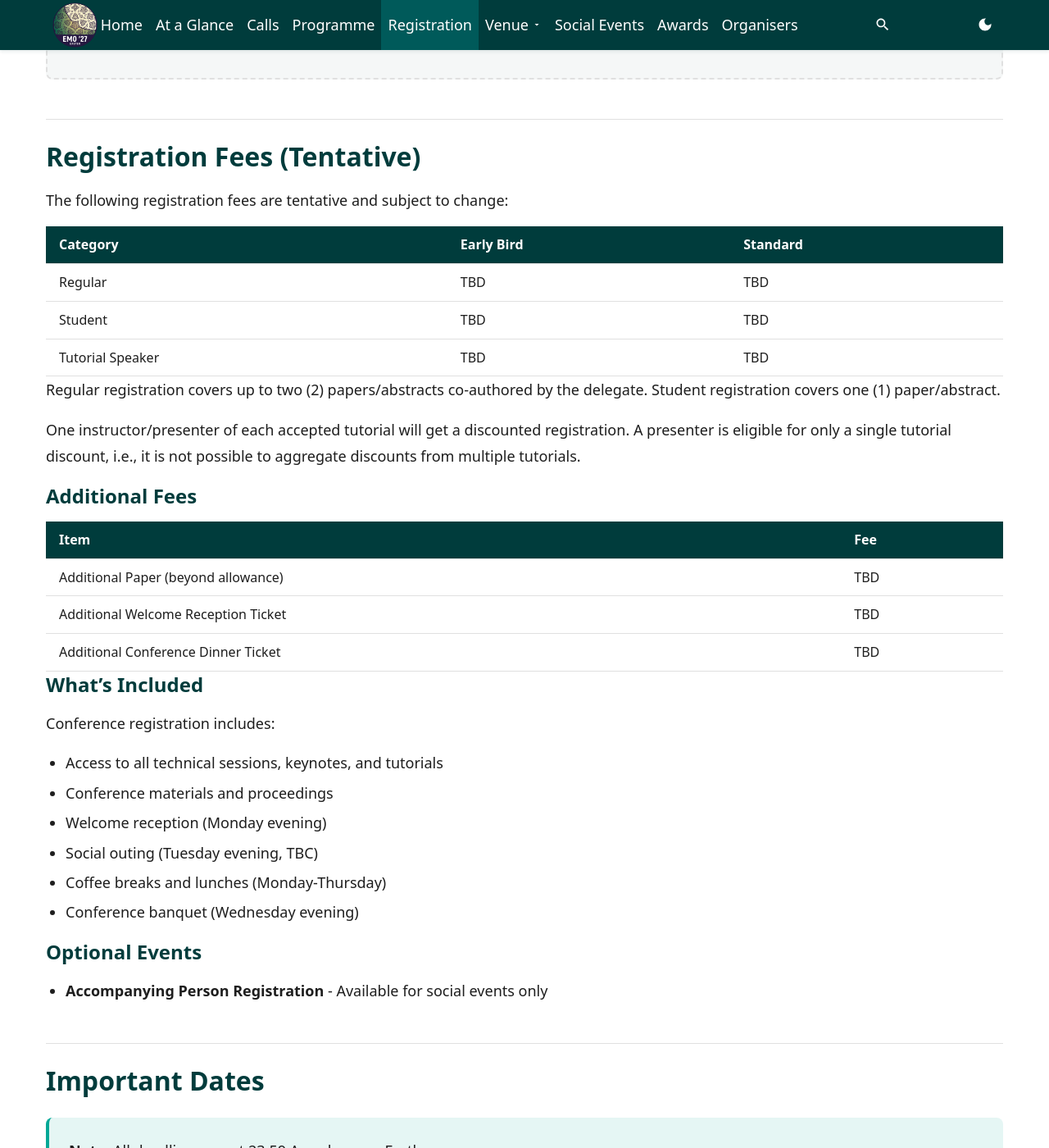
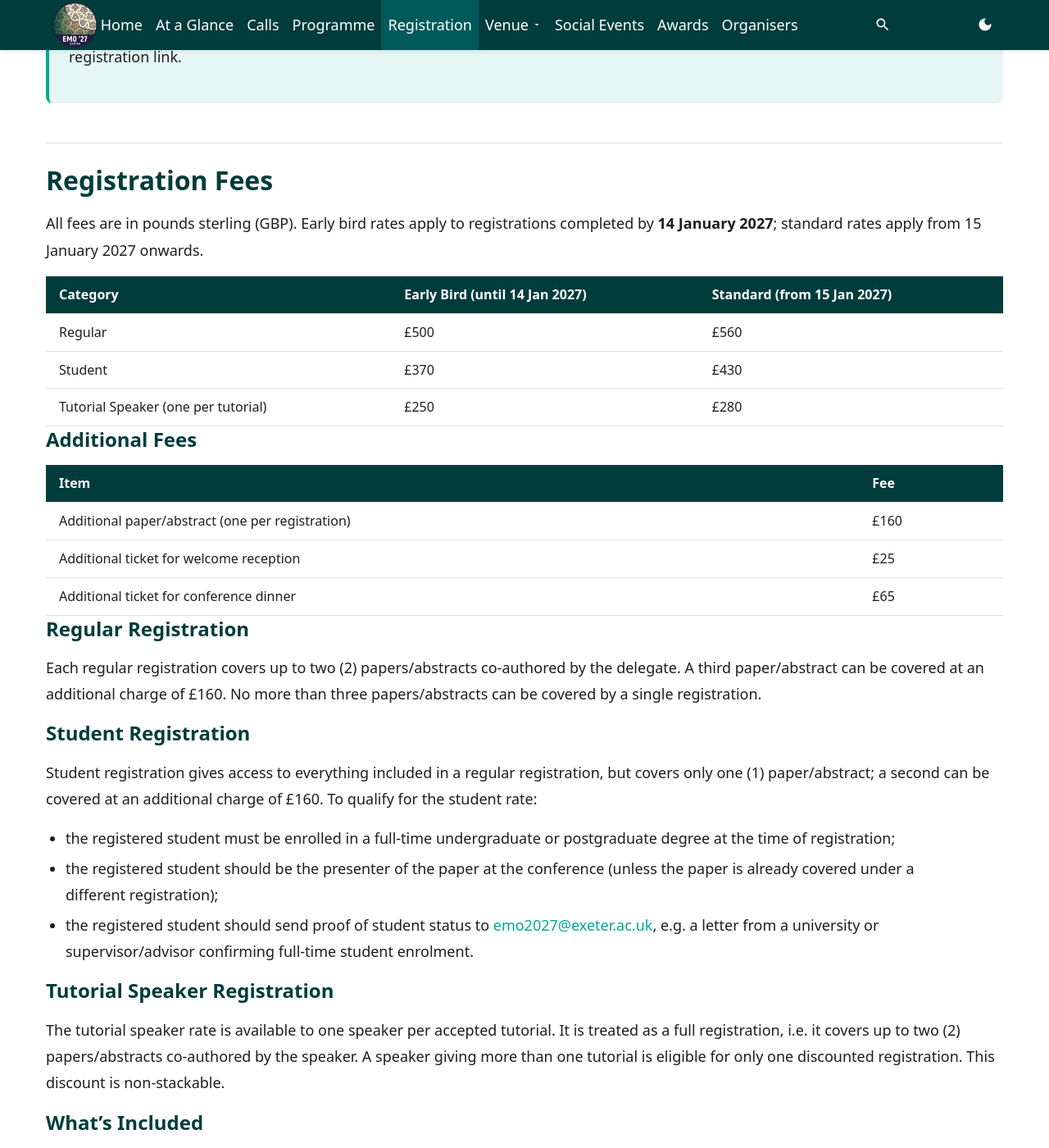
Before and after one commit to emo2027/emo2027.github.io, a Jekyll site: the page built from pages/registration.md, in a window 1280 px wide and 1400 px high, scrolled down 770 px. Shown: the whole window at 82% size. Built offline with Jekyll 4.4.1, drawn with Linux system fonts in a browser that asks for light colours; some of the changed text lies outside the part shown.

Commit message:
Add registration fees, deadlines and policies
Fill in the Registration page with the confirmed fee table (regular,
student, tutorial speaker; early bird until 14 Jan 2027, standard from
15 Jan), additional paper and social event ticket prices, student and
tutorial speaker conditions, what is included, and the non-refundable
but transferable cancellation policy. Remove the payment methods
placeholder and route visa support letter requests to the conference
email.

Add an Author Registration Deadline (4 Jan 2027, AoE) to dates.yml and
set the Early Registration Deadline to 14 Jan 2027, which also updates
the Calls page dates, the home page countdown and the deadlines ICS.

Update TODO.md with the items now done and the open questions that
depend on the registration system going live.

Co-Authored-By: Claude Fable 5.1 <noreply@anthropic.com>

```diff
--- a/pages/registration.md
+++ b/pages/registration.md
@@ -2,52 +2,60 @@
 layout: page
 title: Registration
 permalink: /registration/
-description: Register for EMO 2027 - the 14th International Conference on Evolutionary Multi-Criterion Optimization.
+description: Registration fees, deadlines and policies for EMO 2027 - the 14th International Conference on Evolutionary Multi-Criterion Optimization.
 ---
 
 ## Conference Registration
 
-<div class="info-box tbd">
-  <h3>Coming Soon</h3>
-  <p>Registration will open in early 2027. Please check back later for registration details and fees.</p>
+<div class="info-box notice">
+  <h3>Registration Opening Soon</h3>
+  <p>The registration system will open soon. The registration fees and conditions are listed below; please check back for the registration link.</p>
 </div>
 
-## Registration Fees (Tentative)
+## Registration Fees
 
-The following registration fees are tentative and subject to change:
+All fees are in pounds sterling (GBP). Early bird rates apply to registrations completed by **14 January 2027**; standard rates apply from 15 January 2027 onwards.
 
-| Category         | Early Bird | Standard |
-| ---------------- | ---------- | -------- |
-| Regular          | TBD        | TBD      |
-| Student          | TBD        | TBD      |
-| Tutorial Speaker | TBD        | TBD      |
-
-Regular registration covers up to two (2) papers/abstracts co-authored by the delegate. Student registration covers one (1) paper/abstract.
-
-One instructor/presenter of each accepted tutorial will get a discounted registration. A presenter is eligible for only a single tutorial discount, i.e., it is not possible to aggregate discounts from multiple tutorials.
+| Category                            | Early Bird (until 14 Jan 2027) | Standard (from 15 Jan 2027) |
+| ----------------------------------- | ------------------------------ | --------------------------- |
+| Regular                             | £500                           | £560                        |
+| Student                             | £370                           | £430                        |
+| Tutorial Speaker (one per tutorial) | £250                           | £280                        |
 
 ### Additional Fees
 
-| Item                                | Fee |
-| ----------------------------------- | --- |
-| Additional Paper (beyond allowance) | TBD |
-| Additional Welcome Reception Ticket | TBD |
-| Additional Conference Dinner Ticket | TBD |
+| Item                                             | Fee  |
+| ------------------------------------------------ | ---- |
+| Additional paper/abstract (one per registration) | £160 |
+| Additional ticket for welcome reception          | £25  |
+| Additional ticket for conference dinner          | £65  |
+
+### Regular Registration
+
+Each regular registration covers up to two (2) papers/abstracts co-authored by the delegate. A third paper/abstract can be covered at an additional charge of £160. No more than three papers/abstracts can be covered by a single registration.
+
+### Student Registration
+
+Student registration gives access to everything included in a regular registration, but covers only one (1) paper/abstract; a second can be covered at an additional charge of £160. To qualify for the student rate:
+
+- the registered student must be enrolled in a full-time undergraduate or postgraduate degree at the time of registration;
+- the registered student should be the presenter of the paper at the conference (unless the paper is already covered under a different registration);
+- the registered student should send proof of student status to [{{ site.data.conference.contact.email }}](mailto:{{ site.data.conference.contact.email }}), e.g. a letter from a university or supervisor/advisor confirming full-time student enrolment.
+
+### Tutorial Speaker Registration
+
+The tutorial speaker rate is available to one speaker per accepted tutorial. It is treated as a full registration, i.e. it covers up to two (2) papers/abstracts co-authored by the speaker. A speaker giving more than one tutorial is eligible for only one discounted registration. This discount is non-stackable.
 
 ### What's Included
 
-Conference registration includes:
+Every registration (regular, student, and tutorial speaker) includes:
 
-- Access to all technical sessions, keynotes, and tutorials
-- Conference materials and proceedings
-- Welcome reception (Monday evening)
-- Social outing (Tuesday evening, TBC)
-- Coffee breaks and lunches (Monday-Thursday)
-- Conference banquet (Wednesday evening)
+- Access to all conference sessions (tutorials, keynotes, and paper sessions)
+- Arrival, morning, and afternoon coffee/tea breaks
+- Buffet lunches
+- Social events, e.g. the welcome reception (Monday 5 April 2027) and the conference dinner (Wednesday 7 April 2027)
 
-### Optional Events
-
-- **Accompanying Person Registration** - Available for social events only
+Additional tickets for the welcome reception and conference dinner, e.g. for accompanying persons, can be purchased at the prices listed above.
 
 ## Important Dates
 
@@ -79,29 +87,19 @@ Conference registration includes:
 
 ## Author Registration
 
-<div class="info-box notice">
-  <strong>Important:</strong> At least one author of each accepted full paper or abstract must be registered and present the work in person. Papers without a registered presenter will not be included in the proceedings.
+{% assign author_registration = site.data.dates.dates | where: "name", "Author Registration Deadline" | first %}
+
+<div class="info-box warning">
+  <strong>Important:</strong> To be included in the proceedings, each accepted paper/abstract must be covered under a registration of at least one of the authors who will present the work at the conference. This registration must be completed by the author registration deadline (<strong>{{ author_registration.date | date: "%-d %B %Y" }}, AoE</strong>).
 </div>
 
-## Payment Methods
+## Cancellation and Transfer Policy
 
-Registration fees can be paid by:
-
-- Credit card (Visa, Mastercard, American Express)
-- Bank transfer
-
-Detailed payment instructions will be provided when registration opens.
-
-## Cancellation Policy
-
-<div class="info-box tbd">
-  <h3>To Be Announced</h3>
-  <p>The cancellation policy will be announced when registration opens.</p>
-</div>
+The registration fee is non-refundable. However, a registration can be transferred to another person who qualifies for an equal or lower cost registration category. To request a transfer, or for any other queries related to registration, please contact [{{ site.data.conference.contact.email }}](mailto:{{ site.data.conference.contact.email }}).
 
 ## Visa Support Letters
 
-Registered participants who require a visa support letter for UK entry can request one through the registration system. Please allow sufficient time for visa processing.
+Registered participants who require a visa support letter for UK entry should email [{{ site.data.conference.contact.email }}](mailto:{{ site.data.conference.contact.email }}) with their registration details. Please allow sufficient time for visa processing.
 
 ## Contact
 
```
Also changed, not shown: TODO.md (+10 -7 lines), _data/dates.yml (+10 -1 lines).
